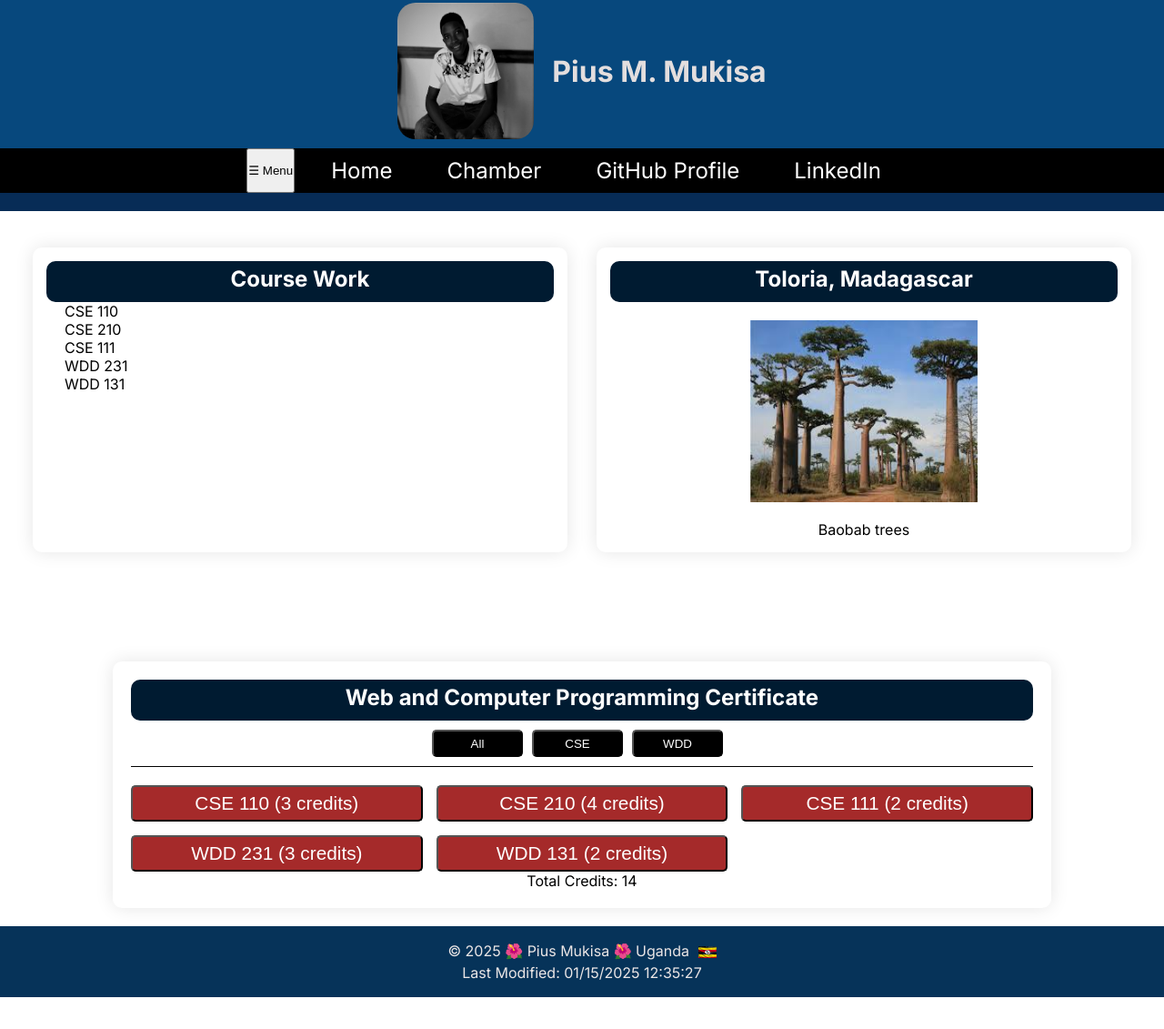
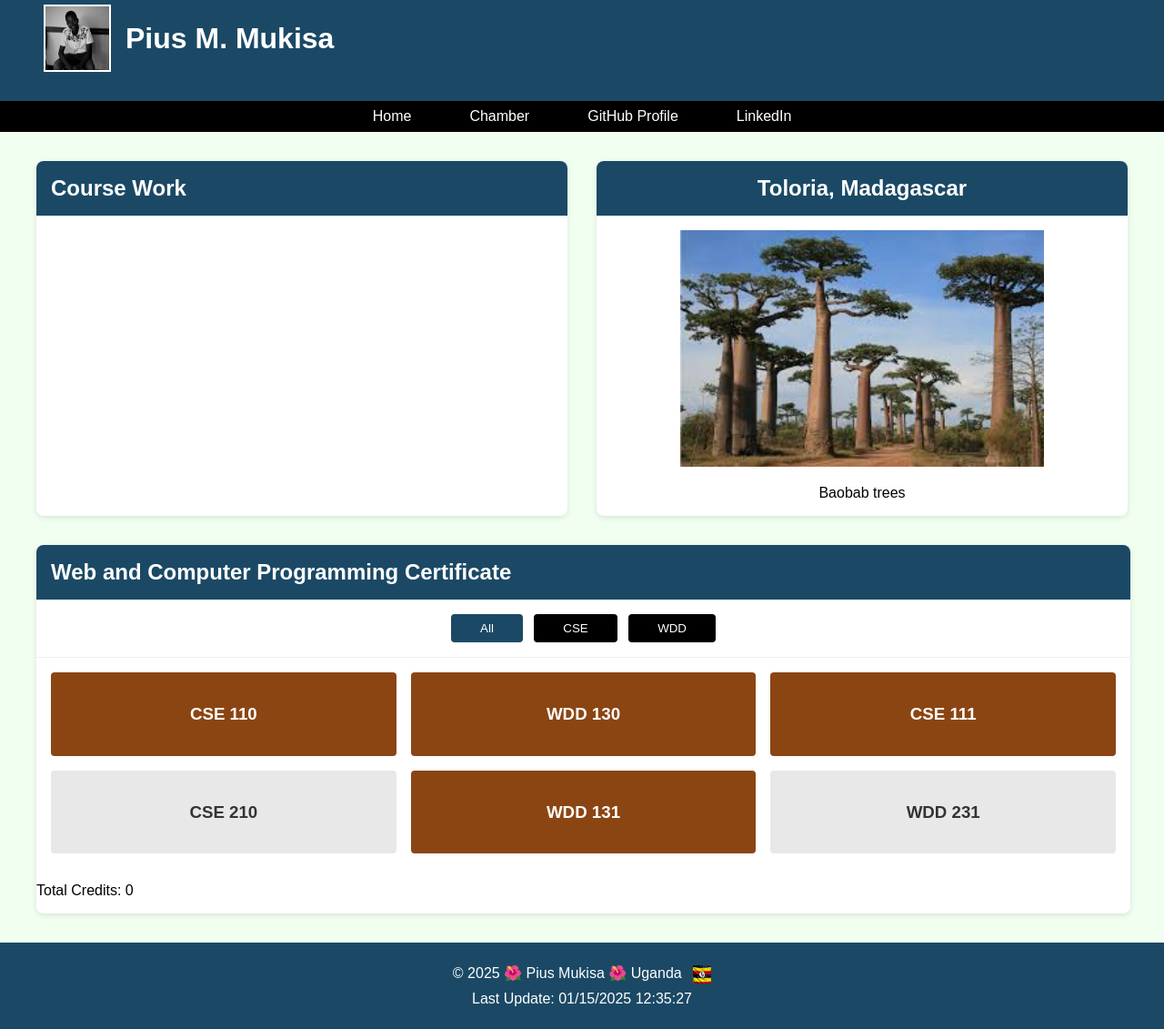
Before and after one commit to PiusMukisa/wdd231, a plain HTML site: page index.html in a window 1280 px wide. Shown: the part 27-1158 px from the top of the page at 91% size. Before the commit the page ends 1123 px from the top, so only its background shows below. Drawn offline with Linux system fonts and the light colour scheme.

Commit message:
mukisapius

```diff
--- a/scripts/scripts.js
+++ b/scripts/scripts.js
@@ -1,55 +1,60 @@
-// Array of courses
+// Course Data
 const courses = [
-    { name: "CSE 110", type: "CSE", credits: 3 },
-    { name: "CSE 210", type: "CSE", credits: 4 },
-    { name: "CSE 111", type: "CSE", credits: 2 },
-    { name: "WDD 231", type: "WDD", credits: 3 },
-    { name: "WDD 131", type: "WDD", credits: 2 }
+    { code: "CSE 110", name: "Programming Building Blocks", completed: true },
+    { code: "WDD 130", name: "Web Fundamentals", completed: true },
+    { code: "CSE 111", name: "Programming with Functions", completed: true },
+    { code: "CSE 210", name: "Programming with Classes", completed: false },
+    { code: "WDD 131", name: "Web Frontend Development I", completed: true },
+    { code: "WDD 231", name: "Web Frontend Development II", completed: false }
 ];
 
 // DOM Elements
-const courseList = document.getElementById("courseList");
-const certificateList = document.getElementById("certificateList");
-const totalCreditsElem = document.getElementById("totalCredits");
+const certificateList = document.getElementById('certificateList');
+const filterAll = document.getElementById('filter-all');
+const filterCSE = document.getElementById('filter-cse');
+const filterWDD = document.getElementById('filter-wdd');
+const menuToggle = document.getElementById('menu-toggle');
+const navbarUl = document.querySelector('.navbar ul');
 
-// Display Courses
-function displayCourses(filter = "All") {
-    courseList.innerHTML = "";
-    certificateList.innerHTML = "";
-    let totalCredits = 0;
+// Toggle mobile menu
+menuToggle?.addEventListener('click', () => {
+    navbarUl.classList.toggle('show');
+});
 
-    courses.forEach(course => {
-        if (filter === "All" || course.type === filter) {
-            const li = document.createElement("li");
-            li.textContent = course.name;
-            courseList.appendChild(li);
+// Filter courses
+function filterCourses(type = 'all') {
+    certificateList.innerHTML = '';
 
-            const button = document.createElement("button");
-            button.textContent = `${course.name} (${course.credits} credits)`;
-            certificateList.appendChild(button);
+    const filteredCourses = type === 'all'
+        ? courses
+        : courses.filter(course => course.code.startsWith(type));
 
-            totalCredits += course.credits;
-        }
+    filteredCourses.forEach(course => {
+        const courseCard = document.createElement('div');
+        courseCard.className = `course-card ${course.completed ? 'completed' : ''}`;
+        courseCard.innerHTML = `<h3>${course.code}</h3>`;
+        certificateList.appendChild(courseCard);
     });
-
-    totalCreditsElem.textContent = totalCredits;
 }
 
-// Event Listeners for Filter Buttons
-document.getElementById("filter-all").addEventListener("click", () => displayCourses("All"));
-document.getElementById("filter-cse").addEventListener("click", () => displayCourses("CSE"));
-document.getElementById("filter-wdd").addEventListener("click", () => displayCourses("WDD"));
-
-// Responsive Menu Toggle
-const menuToggle = document.getElementById("menu-toggle");
-const navbarList = document.querySelector(".navbar ul");
-menuToggle.addEventListener("click", () => {
-    navbarList.classList.toggle("active");
+// Add event listeners to filter buttons
+[
+    { btn: filterAll, type: 'all' },
+    { btn: filterCSE, type: 'CSE' },
+    { btn: filterWDD, type: 'WDD' }
+].forEach(({ btn, type }) => {
+    btn?.addEventListener('click', () => {
+        document.querySelectorAll('.certificate-buttons button')
+            .forEach(button => button.classList.remove('active'));
+        btn.classList.add('active');
+        filterCourses(type);
+    });
 });
 
-// Footer: Update year and last modified date
-document.getElementById("currentyear").textContent = new Date().getFullYear();
-document.getElementById("lastModified").textContent = `Last Modified: ${document.lastModified}`;
+// Set the current year and last modified date
+document.getElementById('currentyear').textContent = new Date().getFullYear();
+document.getElementById('lastModified').textContent = `Last Update: ${document.lastModified}`;
 
-// Initial Course Display
-displayCourses();
+// Initial display
+filterCourses('all');
+filterAll?.classList.add('active');
--- a/styles/styles.css
+++ b/styles/styles.css
@@ -1,188 +1,229 @@
-/* Reset padding and margin for all elements */
-* {
+:root {
+    --primary-blue: #1B4965;
+    --nav-black: #000000;
+    --brown: #8B4513;
+    --light-gray: #E8E8E8;
+    --white: #ffffff;
+}
+
+body {
+    margin: 0;
     padding: 0;
+    font-family: Arial, sans-serif;
+    background-color: #F0FFF0;
+
+}
+
+/* Header */
+.hed {
+    background-color: var(--primary-blue);
+    padding: 2rem 3rem;
+    display: flex;
+    align-items: center;
+    gap: 1rem;
+    position: center;
+
+}
+
+.hed img {
+    width: 70px;
+    height: 70px;
+    border: 2px solid white;
+}
+
+.hed h1 {
+    color: var(--white);
+    margin: 0;
+    font-size: 2rem;
+}
+
+/* Navigation */
+nav {
+    background-color: var(--nav-black);
+    padding: 0.5rem;
+}
+
+.navbar ul {
+    list-style: none;
+    margin: 0;
+    padding: 0;
+    display: flex;
+    justify-content: center;
+    gap: 2rem;
+}
+
+.navbar a {
+    color: var(--white);
+    text-decoration: none;
+    padding: 0.5rem 1rem;
+}
+
+.navbar a:hover {
+    background-color: var(--primary-blue);
+}
+
+.menu-button {
+    display: none;
+}
+
+/* Main Content */
+main {
+    max-width: 1200px;
+    margin: 2rem auto;
+    padding: 0 1rem;
+}
+
+section:first-of-type {
+    display: grid;
+    grid-template-columns: 1fr 1fr;
+    gap: 2rem;
+    margin-bottom: 2rem;
+}
+
+.table1, .table2 {
+    background-color: var(--white);
+    border-radius: 8px;
+    box-shadow: 0 2px 6px rgba(0, 0, 0, 0.1);
+    overflow: hidden;
+}
+
+h2 {
+    margin: 0;
+    padding: 1rem;
+    background-color: var(--primary-blue);
+    color: var(--white);
+}
+
+.table1 ul {
+    padding: 1rem 2rem;
     margin: 0;
 }
 
-body {
-    background-color: #fff;
-    font-family: 'Inter', sans-serif;
-}
-
-/* Header styles */
-header {
-    background-color: #072C56; /* Dark blue background */
-    padding: 20px 0;
+.table2 {
     text-align: center;
 }
 
-.hed {
-    display: flex;
-    justify-content: center;
-    align-items: center;
-    background-color: rgb(7, 72, 125);
-    padding: 10px;
+.table2 img {
+    width: 100%;
+    max-width: 400px;
+    height: auto;
+    padding: 1rem;
 }
 
-.hed img {
-    width: 150px;
-    height: 150px;
-    border-radius: 20px;
-    margin-right: 20px;
+.table2 figure {
+    margin: 0 0 1rem 0;
 }
 
-.hed h1 {
-    color: #e3dede;
-    font-size: 2rem;
-}
+/* Certificate Section */
+.certificate-container {
+    background-color: var(--white);
+    border-radius: 8px;
+    box-shadow: 0 2px 6px rgba(0, 0, 0, 0.1);
+    overflow: hidden;
+    width: 206%;
 
-/* Navbar styles */
-.navbar {
-    display: flex;
-    justify-content: center;
-    background-color: black;
-}
 
-.navbar ul {
-    display: flex;
-    list-style: none;
-    padding: 10px;
-    margin: 0;
-}
-
-.navbar ul li {
-    margin: 0 15px;
-}
-
-.navbar ul li a {
-    color: #fff;
-    text-decoration: none;
-    padding: 15px;
-    font-size: 1.5em;
-}
-
-.navbar ul li a:hover {
-    color: aqua;
-}
-
-/* Section styles */
-section {
-    margin-top: 20px;
-    display: flex;
-    justify-content: space-around;
-    padding: 20px;
-}
-
-section h2 {
-    text-align: center;
-    background: rgb(0, 27, 49);
-    color: #fff;
-    height: 40px;
-    padding-top: 5px;
-    border-radius: 10px;
-    font-size: 1.5em;
-}
-
-/* Table styles */
-.table1, .table2 {
-    background-color: #fff;
-    box-shadow: 0 0 20px rgba(0, 0, 0, 0.1);
-    border-radius: 10px;
-    padding: 15px;
-}
-
-.table1 {
-    width: 45%;
-}
-
-.table2 {
-    width: 45%;
-}
-
-.table1 ul {
-    list-style: none;
-    padding-left: 20px;
-}
-
-.table2 img {
-    width: 250px;
-    height: 200px;
-    margin: 20px 0;
-    display: block;
-    margin-left: auto;
-    margin-right: auto;
-}
-
-figure {
-    text-align: center;
-}
-
-/* Certificate container styles */
-.certificate-container {
-    text-align: center;
-    background-color: #fff;
-    border-radius: 10px;
-    box-shadow: 0 0 20px rgba(0, 0, 0, 0.1);
-    padding: 20px;
-    width: 80%;
-    margin-left: auto;
-    margin-right: auto;
 }
 
 .certificate-buttons {
-    display: flex;
-    justify-content: center;
-    padding: 10px;
-    border-bottom: 1px solid #000;
+    text-align: center;
+    padding: 1rem;
+    background-color: var(--white);
+    border-bottom: 1px solid #eee;
 }
 
 .certificate-buttons button {
-    width: 100px;
-    height: 30px;
-    border-radius: 5px;
-    color: #fff;
-    background-color: #000;
-    margin-right: 10px;
+    background-color: var(--nav-black);
+    color: var(--white);
+    border: none;
+    padding: 0.5rem 2rem;
+    margin: 0 0.25rem;
+    cursor: pointer;
+    border-radius: 4px;
+}
+
+.certificate-buttons button.active {
+    background-color: var(--primary-blue);
 }
 
 .certificate-list {
     display: grid;
     grid-template-columns: repeat(3, 1fr);
-    gap: 15px;
-    margin-top: 20px;
+    gap: 1rem;
+    padding: 1rem;
+    text-align: center;
 }
 
-.certificate-list button {
-    width: 100%;
-    height: 40px;
-    background-color: brown;
-    color: #fff;
-    font-size: 1.3em;
-    font-weight: 300;
-    border-radius: 5px;
+.course-card {
+    padding: 1rem;
+    text-align: center;
+    border-radius: 4px;
+    color: var(--white);
 }
 
-.come button {
-    background-color: #d3eaf0;
-    color: #000;
-    border: 1px solid wheat;
+.course-card:not(.completed) {
+    background-color: var(--light-gray);
+    color: #333;
 }
 
-/* Footer styles */
+.course-card.completed {
+    background-color: var(--brown);
+}
+
+/* Footer */
 footer {
+    background-color: var(--primary-blue);
+    color: var(--white);
     text-align: center;
-    background-color: rgb(6, 51, 89);
-    color: #ebe6e6;
-    padding: 15px 0;
+    padding: 1rem;
 }
 
 footer p {
-    margin: 0;
-    line-height: 1.5;
+    margin: 0.5rem 0;
 }
 
 footer img {
     vertical-align: middle;
-    margin-left: 5px;
-    width: 20px;
+    height: 20px;
+    margin-left: 0.5rem;
 }
+
+@media screen and (max-width: 768px) {
+    section:first-of-type {
+        grid-template-columns: 1fr;
+    }
+
+    .certificate-list {
+        grid-template-columns: repeat(2, 1fr);
+    }
+
+    .menu-button {
+        display: block;
+        width: 100%;
+        padding: 0.5rem;
+        color: white;
+        background: none;
+        border: none;
+        cursor: pointer;
+    }
+
+    .navbar ul {
+        display: none;
+        flex-direction: column;
+        text-align: center;
+    }
+
+    .navbar ul.show {
+        display: flex;
+    }
+
+    .certificate-container{
+        width: 100%;
+    }
+}
+
+@media screen and (max-width: 480px) {
+    .certificate-list {
+        grid-template-columns: 1fr;
+    }
+}
```
Also changed, not shown: index.html (+1 -3 lines).
